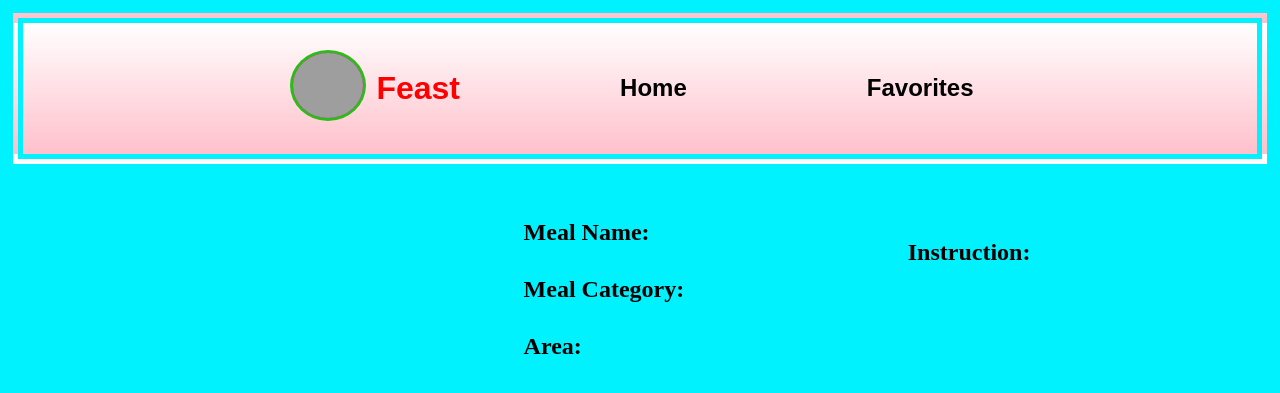
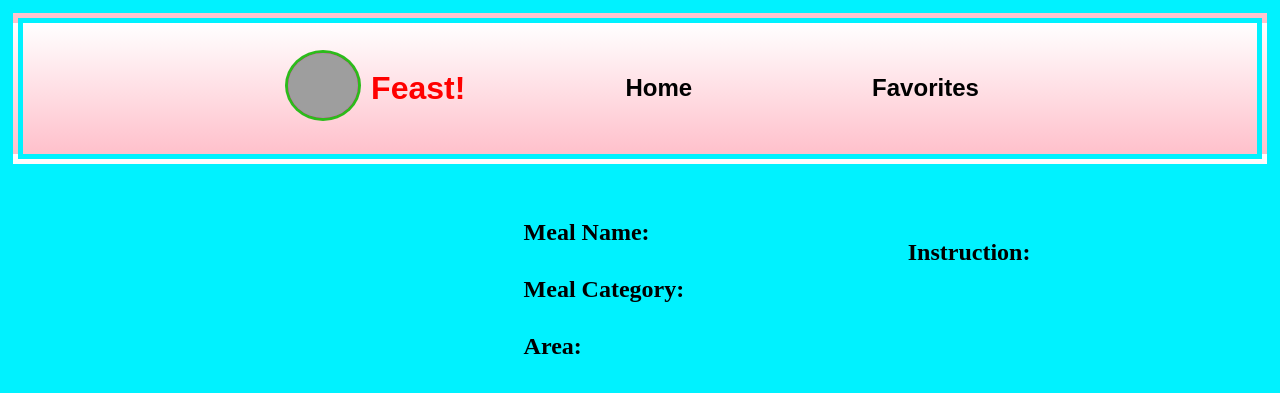
Before and after one commit to SatyamS97/NinjaMeal, a plain HTML site: page recipe.html in a window 1280 px wide. Drawn offline with Linux system fonts and the light colour scheme; no server answers; grey boxes are pictures that could not be loaded.

Commit message:
Initial Comments Plz

```diff
--- a/recipe.html
+++ b/recipe.html
@@ -12,7 +12,7 @@
                <!-- logo -->
             <div id="main-cnt">
                 <h2><img src="https://cdn3.iconfinder.com/data/icons/food-1025/56/fryingpan__cooking__kitchen__hot__food-512.png"/></h2>
-                <h1>Feast</h1>
+                <h1>Feast!</h1>
                 <!-- menu items -->
                 <ul class="menu">
                     <li><a href="index.html">Home</a></li>
```
